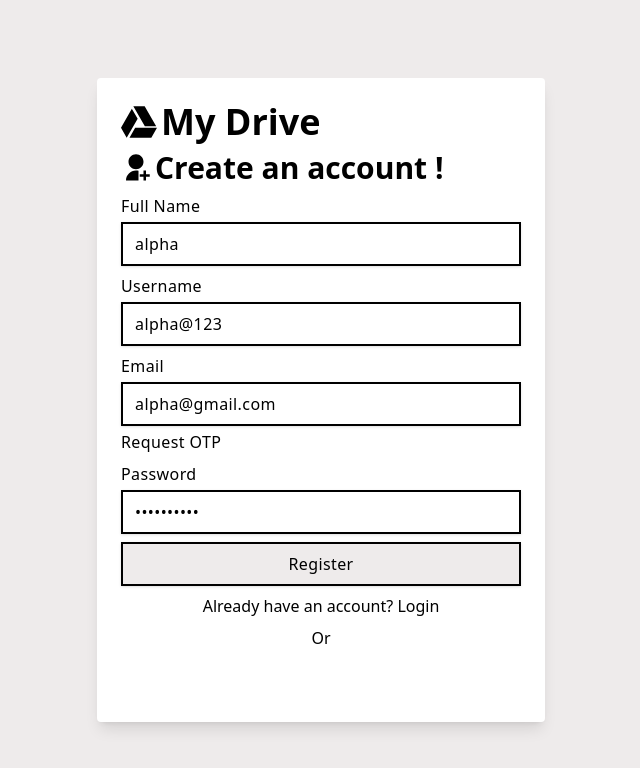
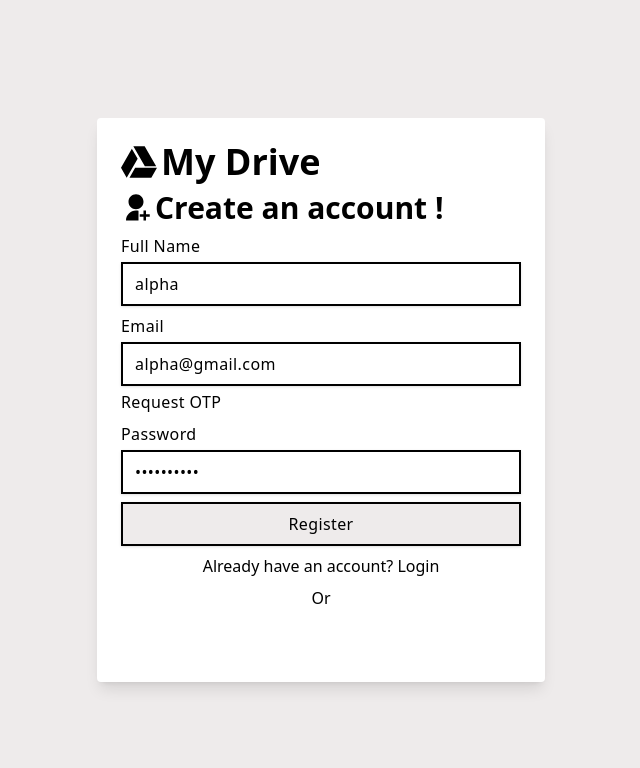
Before and after one commit to harrrish/my-drive-client, a React (Vite) app: page /register in a window 1280 px wide. Shown: the top 768 px of the page, without its empty margins (319-959 px from the left). Built offline with nearby package versions, Linux system fonts and the light colour scheme; no server answers; a web font is replaced by a local one.

Commit message:
remove username

```diff
--- a/pages/Register.jsx
+++ b/pages/Register.jsx
@@ -11,7 +11,6 @@ export default function PageUserRegister() {
     name: "alpha",
     email: "alpha@gmail.com",
     password: "1234567890",
-    username: "alpha@123",
     otp: "",
   });
   const handleChange = (e) => {
@@ -37,13 +36,9 @@ export default function PageUserRegister() {
   //* ==========> REQUEST OTP
   async function handleRequestOTP() {
     setRequestLoad(true);
-    const { email, username } = formData;
+    const { email } = formData;
     if (!email.trim()) {
       setError((prev) => [...prev, "Invalid Email"]);
-      setTimeout(() => setError((prev) => prev.slice(1)), 3000);
-      setRequestLoad(false);
-    } else if (!username.trim()) {
-      setError((prev) => [...prev, "Invalid Username"]);
       setTimeout(() => setError((prev) => prev.slice(1)), 3000);
       setRequestLoad(false);
     } else {
@@ -99,27 +94,19 @@ export default function PageUserRegister() {
   //* ==========> REGISTER USER
   async function handleRegister() {
     setRegisterLoad(true);
+    try {
       const { name, email, password, otp } = formData;
       if (!name.trim() || !email.trim() || !password.trim() || !otp.trim()) {
         setEnableRegister(false);
         setError((prev) => [...prev, "Invalid Credentials"]);
         setTimeout(() => setError((prev) => prev.slice(1)), 3000);
         setRegisterLoad(false);
-    } else {
-      try {
-        const { data } = await axiosWithOutCreds.post(
-          "/user/register",
-          formData,
-        );
-        console.log(data.message);
-        navigate(`/create-username/${formData.email}`);
-        setRegisterLoad(false);
+      }
     } catch (error) {
       setRequestOTP(false);
       const msg = "Failed to register user";
       axiosError(error, navigate, setError, msg);
       setRegisterLoad(false);
-      }
     }
   }
 
@@ -157,22 +144,6 @@ export default function PageUserRegister() {
               value={formData.name}
               onChange={handleChange}
               placeholder="Harish S"
-              className={`w-full px-3 py-2 border-2 shadow-sm focus:outline-blue-400`}
-            />
-          </div>
-
-          {/* //* ==========>USERNAME */}
-          <div className="flex flex-col gap-1">
-            <label htmlFor="username" className="block ">
-              Username
-            </label>
-            <input
-              type="text"
-              id="username"
-              name="username"
-              value={formData.username}
-              placeholder="harrrish"
-              onChange={handleChange}
               className={`w-full px-3 py-2 border-2 shadow-sm focus:outline-blue-400`}
             />
           </div>
```
Also changed, not shown: 3 other files (tests, documents, lock files or other folders). Lines whose indentation alone changed are shown as unchanged.
